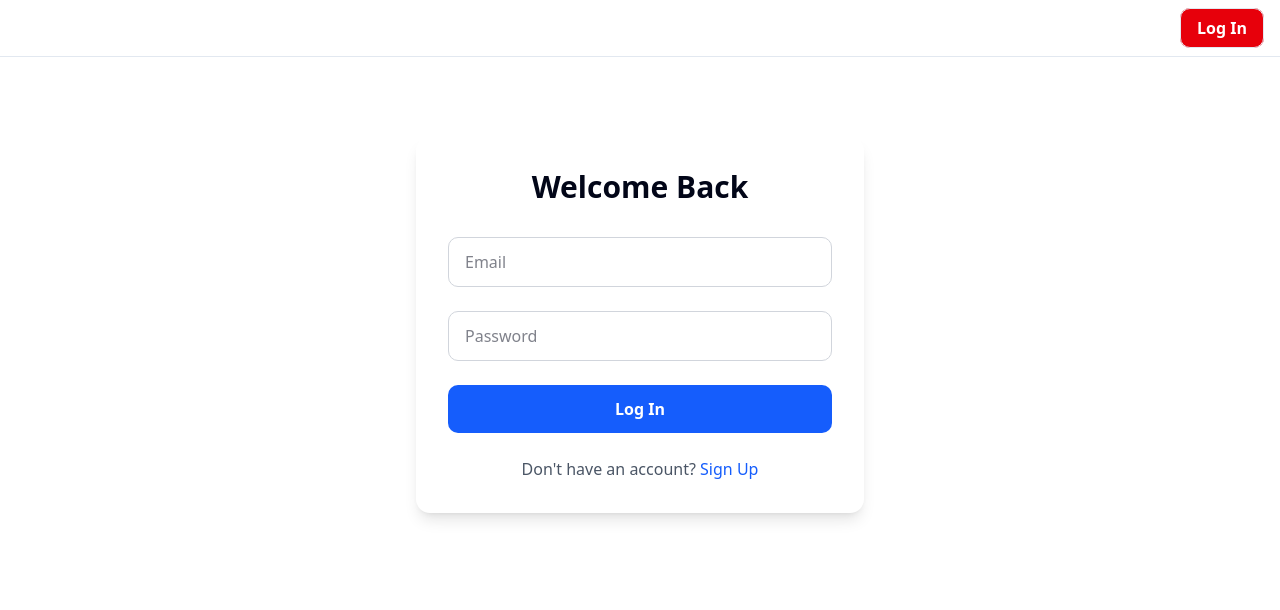
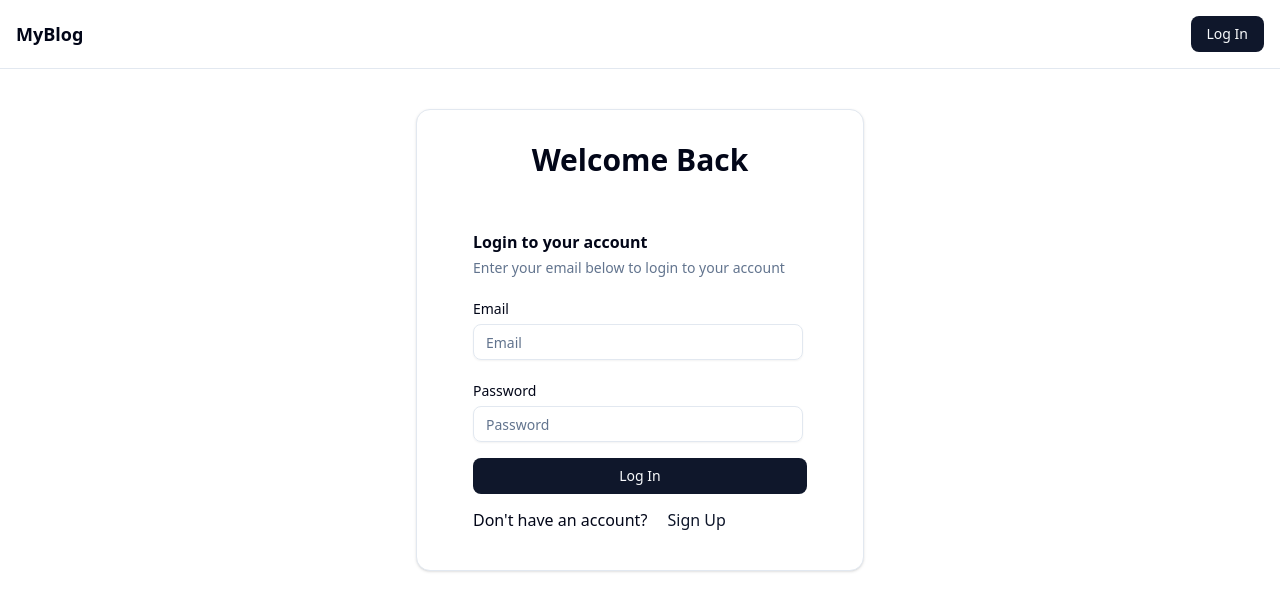
Before and after one commit to ujjaldas-11/fullstack-blogApp, a Next.js app in the folder blogapp/: page /login in a window 1280 px wide. Shown: the top 610 px of the page. Built offline with nearby package versions, Linux system fonts and the light colour scheme; no server answers.

Commit message:
added shadcn components

```diff
--- a/blogapp/src/app/blog/[slug]/page.jsx
+++ b/blogapp/src/app/blog/[slug]/page.jsx
@@ -1,9 +1,8 @@
 import { supabase } from "@/lib/supabase";
 import { notFound } from "next/navigation";
-import ReactMarkdown from "react-markdown"
-import remarkGfm from "remark-gfm";
 import DeletePostButtno from "@/components/DeletePostButton";
 import { createSupabaseServerClient } from "@/lib/supabase/server";
+import { Button } from "@/components/ui/button";
 
 export const dynamic = 'force-dynamic';
 
@@ -37,6 +36,7 @@ export default async function PostPage({ params }) {
 
         if (profile?.username) {
             username = profile.username;
+
         }
     }
 
@@ -68,12 +68,14 @@ export default async function PostPage({ params }) {
 
 
                 <div className="flex gap-4 mt-10">
-                    <a
-                        href={`/write/${post.id}`}
-                        className="px-4 py-2 rounded-lg text-white bg-blue-600 hover:bg-blue-700 transition cursor-pointer"
-                    >
-                        Edit Post
-                    </a>
+                    <Button>
+                        <a
+                            href={`/write/${post.id}`}
+                            className="px-4 py-2 rounded-lg  cursor-pointer"
+                        >
+                            Edit Post
+                        </a>
+                    </Button>
 
                     {/* delete post from components */}
                     <DeletePostButtno slug={post.slug} />
--- a/blogapp/src/app/login/page.jsx
+++ b/blogapp/src/app/login/page.jsx
@@ -2,6 +2,18 @@
 
 import { useState } from 'react';
 import { createSupabaseBrowserClient } from '@/lib/supabase/client';
+import {
+  Card,
+  CardAction,
+  CardContent,
+  CardDescription,
+  CardFooter,
+  CardHeader,
+  CardTitle,
+} from "@/components/ui/card"
+import { Button } from '@/components/ui/button';
+import { Input } from '@/components/ui/input';
+import { Label } from '@/components/ui/label';
 
 export default function LoginPage() {
   const [email, setEmail] = useState('');
@@ -65,51 +77,74 @@ export default function LoginPage() {
   };
 
   return (
-    <div className="max-w-md mx-auto p-8 mt-20 bg-white rounded-xl shadow-lg">
+    <Card className="max-w-md mx-auto p-8 mt-10">
       <h1 className="text-3xl font-bold mb-8 text-center">
         {isSignUp ? 'Create Account' : 'Welcome Back'}
       </h1>
 
-      <form onSubmit={handleAuth} className="space-y-6">
-        <input
+      <CardHeader>
+        <CardTitle>{isSignUp ? "Create your account" : "Login to your account"}</CardTitle>
+        <CardDescription>
+          {isSignUp ? "Enter your email below to create to your account" :
+
+            "Enter your email below to login to your account"}
+        </CardDescription>
+      </CardHeader>
+
+
+      <form onSubmit={handleAuth} >
+        <div className='flex flex-col gap-6 ml-6 mr-7'>
+
+          <div className='grid gap-2'>
+            <Label htmlFor="email">Email</Label>
+            <Input
               type="email"
               placeholder="Email"
               value={email}
               onChange={(e) => setEmail(e.target.value)}
               required
               disabled={loading}
-          className="w-full px-4 py-3 border border-gray-300 rounded-lg focus:outline-none focus:ring-2 focus:ring-blue-500"
             />
+          </div>
 
-        <input
+          <div className='grid gap-2'>
+
+            <Label htmlFor="password">Password</Label>
+            <Input
               type="password"
               placeholder="Password"
               value={password}
               onChange={(e) => setPassword(e.target.value)}
               required
               disabled={loading}
-          className="w-full px-4 py-3 border border-gray-300 rounded-lg focus:outline-none focus:ring-2 focus:ring-blue-500"
             />
+          </div>
+        </div>
 
-        <button
+        <CardFooter className='flex-col gap-2'>
+
+          <Button
             type="submit"
             disabled={loading}
-          className="w-full py-3 bg-blue-600 text-white font-semibold rounded-lg hover:bg-blue-700 disabled:opacity-60 transition"
+            className="w-full mt-4"
           >
             {loading ? 'Loading...' : (isSignUp ? 'Sign Up' : 'Log In')}
-        </button>
-      </form>
+          </Button>
 
-      <p className="text-center mt-6 text-gray-600">
+          <CardAction>
             {isSignUp ? 'Already have an account?' : "Don't have an account?"}{' '}
-        <button
+            <Button
+              variant='link'
               type="button"
               onClick={() => setIsSignUp(!isSignUp)}
-          className="text-blue-600 font-medium hover:underline"
+              className='text-md'
             >
               {isSignUp ? 'Log In' : 'Sign Up'}
-        </button>
-      </p>
-    </div>
+            </Button>
+          </CardAction>
+        </CardFooter>
+
+      </form>
+    </Card>
   );
 }
--- a/blogapp/src/app/write/[id]/page.jsx
+++ b/blogapp/src/app/write/[id]/page.jsx
@@ -6,6 +6,9 @@ import { updatePost } from "@/server/actions/posts";
 import { useState, useEffect } from "react";
 import { createSupabaseBrowserClient } from "@/lib/supabase/client";
 import QuillEditor from "@/components/QuillEditor";
+import { Button } from "@/components/ui/button";
+import { Skeleton } from "@/components/ui/skeleton"
+
 
 export const dynamic = 'force-dynamic';
 
@@ -70,7 +73,15 @@ export default function EditPost({ params }) {
     };
 
     if (loading) {
-        return <p className="text-gray-700 textt-center p-8 text-xl">Loading...</p>
+        return (
+            <div className="flex flex-col space-y-3 justify-center items-center">
+                <div className="space-y-2">
+                    <Skeleton className="h-4 w-[250px]" />
+                    <Skeleton className="h-4 w-[200px]" />
+                </div>
+                <Skeleton className="h-[125px] w-[250px] rounded-xl" />
+            </div>
+        );
     }
 
     return (
@@ -100,20 +111,18 @@ export default function EditPost({ params }) {
                 </div>
 
                 <div className="flex gap-4">
-                    <button
+                    <Button
                         type="submit"
                         disabled={loading}
-                        className="px-6 py-3 bg-blue-600 text-white font-medium rounded-lg hover:bg-blue-700 transition cursor-pointer"
                     >
                         {loading ? 'Updating...' : 'Upadet Post'}
-                    </button>
-                    <button
+                    </Button>
+                    <Button
                         type="submit"
                         onClick={() => window.history.back()}
-                        className="px-6 py-3 bg-blue-600 text-white font-medium rounded-lg hover:bg-blue-700 transition cursor-pointer"
                     >
                         Cencel
-                    </button>
+                    </Button>
                 </div>
             </form>
         </div>
--- a/blogapp/src/app/write/page.jsx
+++ b/blogapp/src/app/write/page.jsx
@@ -3,6 +3,8 @@ import { createPost } from "@/server/actions/posts"
 import { useState } from "react";
 import QuillEditor from "@/components/QuillEditor";
 import { GeneratePostContent } from "@/server/actions/GeneratePostContent";
+import { Button } from "@/components/ui/button";
+import { Pointer } from "lucide-react";
 
 export const dynamic = 'force-dynamic';
 
@@ -93,8 +95,9 @@ export default function writePage() {
                     <QuillEditor value={content} onChange={setContent} />
                 </div>
 
-                <button type="submit"
-                    className="px-6 py-3 bg-blue-600 text-white font-medium rounded-lg hover:bg-blue-700 transition">publish post</button>
+                <Button type="submit" className={Pointer}>
+                    publish post
+                    </Button>
             </form>
         </div>
     )
--- a/blogapp/src/components/DeletePostButton.jsx
+++ b/blogapp/src/components/DeletePostButton.jsx
@@ -14,7 +14,7 @@ export default function DeletePostButtno({ slug }) {
         <form action={handleDelete}>
             <button
                 type="submit"
-                className="px-4 py-2 bg-red-600 text-white rounded-lg hover:bg-red-700 transition cursor-pointer"
+                className="px-4 py-1.5 bg-red-600 text-white rounded-lg hover:bg-red-700 transition cursor-pointer"
             >
                 Delete Post
             </button>
--- a/blogapp/src/components/Navbar.jsx
+++ b/blogapp/src/components/Navbar.jsx
@@ -1,5 +1,6 @@
 import { createSupabaseServerClient } from '@/lib/supabase/server';
 import Link from 'next/link';
+import { Button } from './ui/button';
 
 export const dynamic = 'force-dynamic';
 
@@ -17,28 +18,28 @@ export default async function Navbar() {
 
 
     return (
-        <nav className='border-b text-white bg-white dark:bg-gray-800'>
+        <nav className='border-b dark:bg-gray-800'>
             <div className='w-full px-4 py-4 flex justify-between items-center'>
-                <Link href="/blog">My blog</Link>
+                <Link href="/" className='text-lg font-bold'>MyBlog</Link>
                 <div>
                     {user ? (
                         <div className='flex justify-center items-right gap-6'>
                             <span className='text-gray-600 dark:text-gray-300'>hello, {user.email}</span>
                             <Link
                                 href="/write"
-                                className='text-gray-600 dark:text-gray-300'
+                                className='cursor-pointer'
                             >
-                                <button className='bg-black hover:bg-gray-900 px-4 py-2 border rounded-lg text-white font-semibold cursor-pointer'>
+                                <Button
+                                >
                                     write
-                                </button>
+                                </Button>
                             </Link>
 
 
                             <form action={handleLogout}>
-                                <button
+                                <Button
                                     type='submit'
-                                    className='bg-red-600 hover:bg-red-700 px-4 py-2 border rounded-lg text-white font-semibold cursor-pointer'
-                                >Log Out</button>
+                                >Log Out</Button>
                             </form>
 
                         </div>
@@ -46,9 +47,10 @@ export default async function Navbar() {
                         <>
                             <Link
                                 href="/login"
-                                className='bg-red-600 hover:bg-red-700 px-4 py-2 border rounded-lg text-white font-semibold cursor-pointer'
                             >
-                                Log In
+                                <Button>
+                                    Log In
+                                </Button>
                             </Link>
                         </>
                     )}
--- /dev/null
+++ b/blogapp/src/components/ui/skeleton.jsx
@@ -0,0 +1,15 @@
+import { cn } from "@/lib/utils"
+
+function Skeleton({
+  className,
+  ...props
+}) {
+  return (
+    <div
+      data-slot="skeleton"
+      className={cn("bg-accent animate-pulse rounded-md", className)}
+      {...props} />
+  );
+}
+
+export { Skeleton }
```
Also changed, not shown: blogapp/src/app/blog/page.jsx (+12 -29 lines), blogapp/src/app/page.jsx (renamed from blogapp/src/app/page.js, +19 -15 lines). Lines whose indentation alone changed are shown as unchanged.
